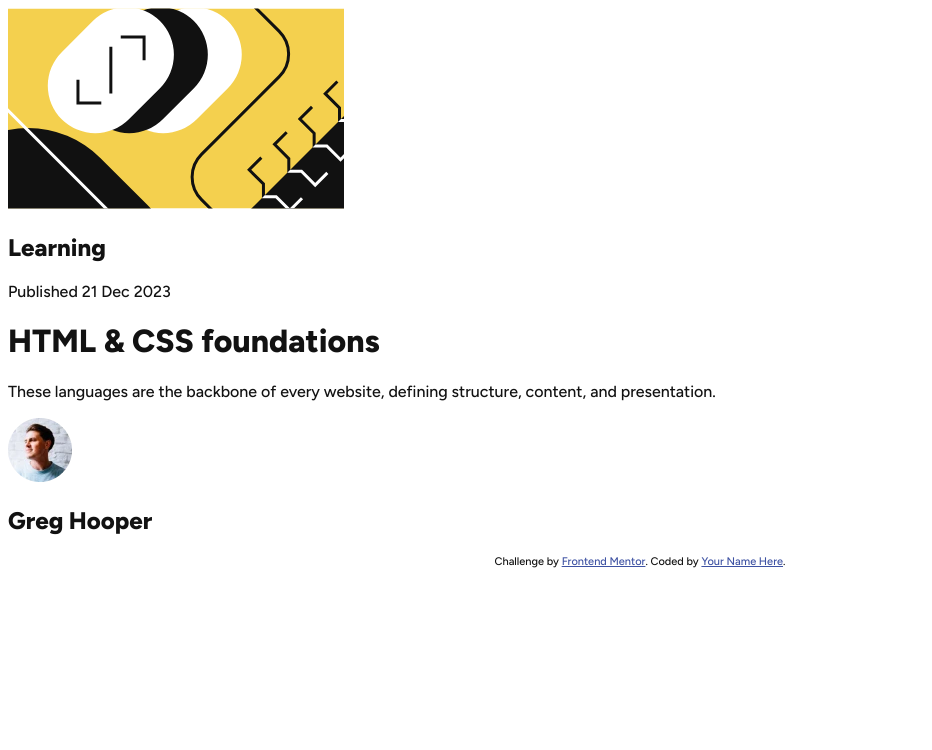
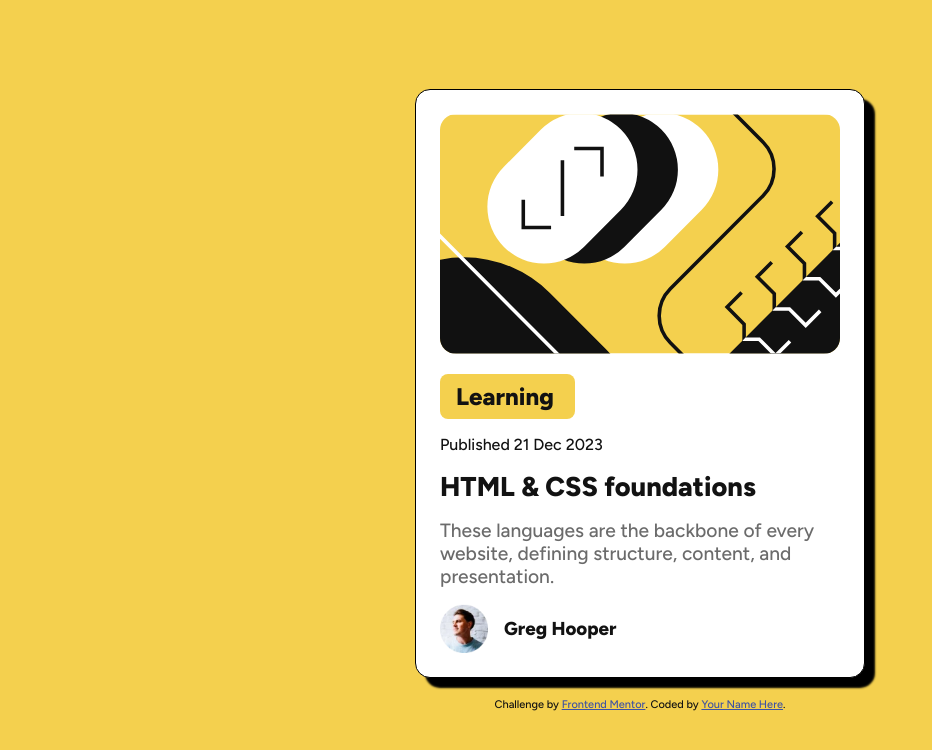
Before and after one commit to CodeClayton/Blog-preview-card, a plain HTML site: page index.html in a window 1280 px wide. Shown: the whole page, without its empty margins (0-932 px from the left). Drawn offline with Linux system fonts and the light colour scheme.

Commit message:
structure css for desktop

```diff
--- a/assets/style.css
+++ b/assets/style.css
@@ -1,4 +1,10 @@
 @import url('https://fonts.googleapis.com/css2?family=Figtree:wght@500;800&display=swap');
+
+*{
+  padding: 0;
+  margin: 0;
+  box-sizing: border-box;
+}
 
 :root {
   --yellow: hsl(47, 88%, 63%);
@@ -12,5 +18,60 @@ body {
   font-size: 16px;
   font-weight: 500;
   color: var(--gray-950);
+  background-color: var(--yellow);
+  display: flex;
+  align-items: center;
+  justify-content: center;
+  flex-direction: column;
+  min-height: 100dvh;
+  gap: 20px;
+}
+
+.containerPreview{
+  display: flex;
+  flex-direction: column;
   background-color: var(--white);
+  width: 80%;
+  gap: 1rem;
+  max-width: 450px;
+  border-radius: 15px;
+  padding: 1.5rem;
+  box-shadow: 10px 10px 2px black;
+  border: 1px solid black;
 }
+
+.conatainerImg{
+  width: 100%;
+  margin: 0 auto;
+}
+
+.conatainerImg img{
+  width: 100%;
+  border-radius: 1rem;
+}
+
+.subtitle{
+  padding: 0.5rem 1rem;
+  background-color: var(--yellow);
+  width: 135px;
+  border-radius: 0.5rem;
+}
+
+h1{
+  font-size: 1.7rem;
+}
+
+.descTitle{
+  color: var(--gray-500);
+  font-size: 1.2rem;
+}
+
+.containerProfile{
+  display: flex;
+  align-items: center;
+  gap: 1rem;
+}
+
+.containerProfile img{
+  width: 3rem;
+}
--- a/index.html
+++ b/index.html
@@ -1,5 +1,5 @@
 <!DOCTYPE html>
-<html lang="en">
+<html lang="pt-br">
 <head>
   <meta charset="UTF-8">
   <meta name="viewport" content="width=device-width, initial-scale=1.0"> <!-- displays site properly based on user's device -->
@@ -16,11 +16,12 @@
   </style>
 </head>
 <body>
+  <div class="containerPreview">
+
     <div class="conatainerImg">
       <img src="assets/images/illustration-article.svg" alt="illustration-article">
     </div>
-
-  <h2>Learning</h2>
+    <h2 class="subtitle">Learning</h2>
 
     <p>Published 21 Dec 2023</p>
 
@@ -30,7 +31,8 @@
 
     <div class="containerProfile">
       <img src="assets/images/image-avatar.webp" alt="Greg Hooper">
-    <h2>Greg Hooper</h2>
+      <h3>Greg Hooper</h3>
+    </div>
 </div>
 
   <div class="attribution">
```
Lines whose indentation alone changed are shown as unchanged.
